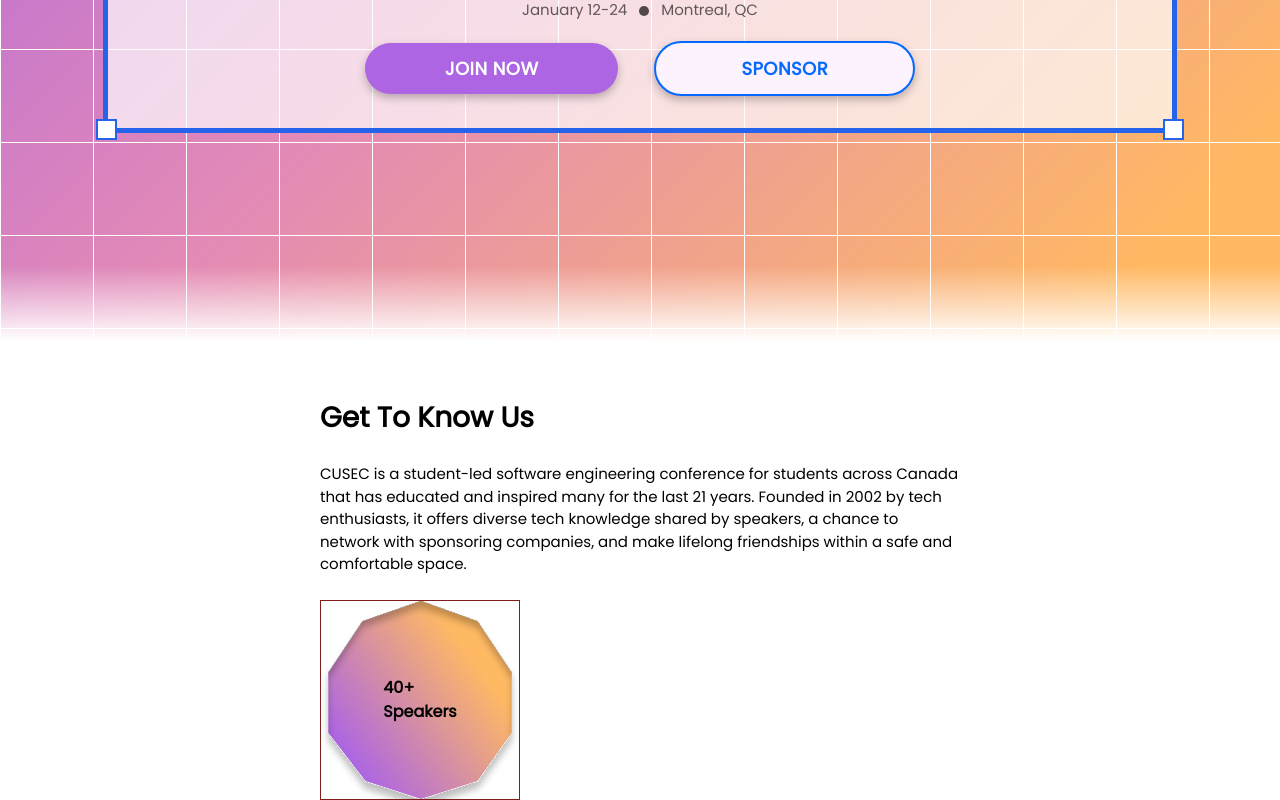
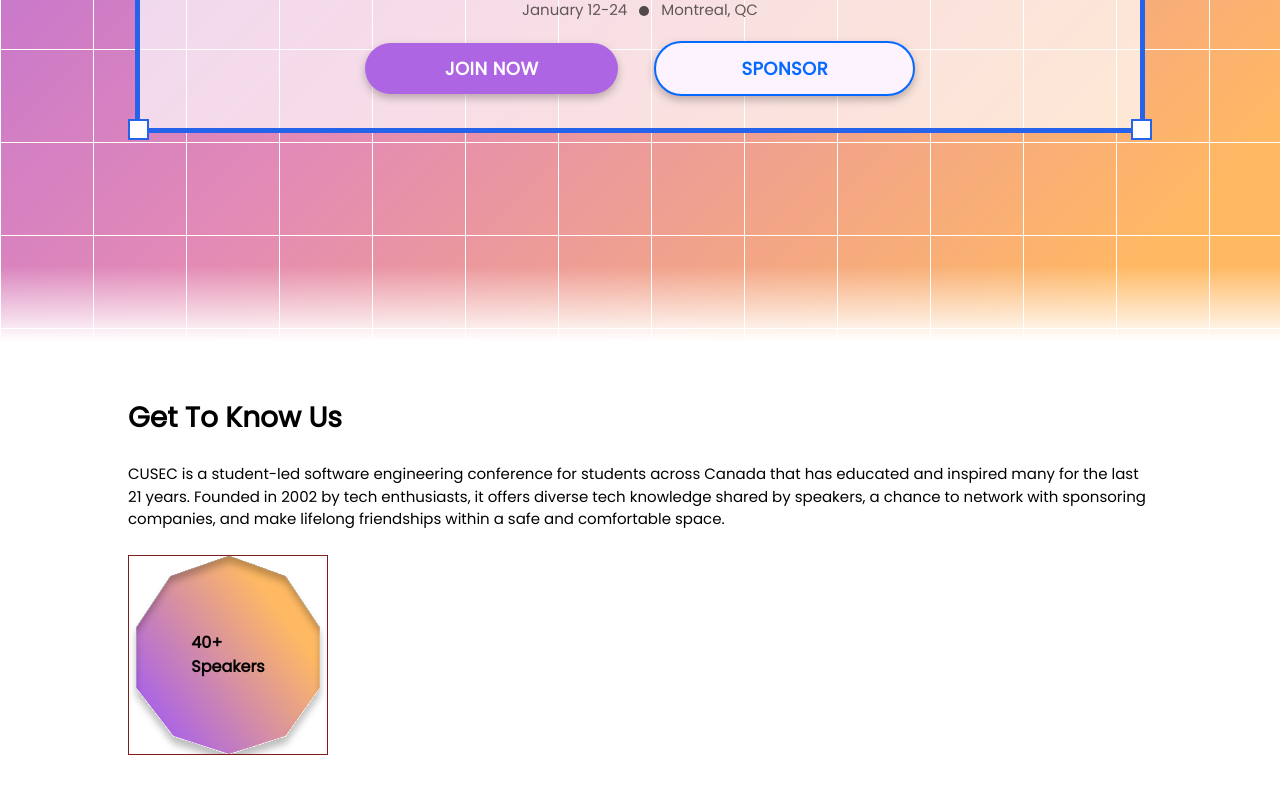
Before and after one commit to cusec/2024, a Next.js app: page / in a window 1280 px wide. Shown: the part 509-1309 px from the top of the page. After the commit the page ends 1264 px from the top, so only its background shows below. Built offline with nearby package versions, Linux system fonts and the light colour scheme.

Commit message:
fix: About sections margins

```diff
--- a/src/app/page.tsx
+++ b/src/app/page.tsx
@@ -23,7 +23,9 @@
       >
         <Landingbox />
       </div>
+      <div className="flex items-center justify-center">
       <About />
+      </div>
     </div>
   );
 }
--- a/src/components/Landing Page/About.tsx
+++ b/src/components/Landing Page/About.tsx
@@ -11,7 +11,7 @@
             fadeBackground ? "opacity-0" : "opacity-100"
           }`}
         >
-      <section className="mx-14 lg:mx-80 mt-14 space-y-6">
+      <section className="lg:max-w-[1024px] max-w-[768px] mx-12 mt-14 space-y-6">
         <p className="font-semibold text-[28px] ">Get To Know Us</p>
         <p className="font-regular text-[15px]">
           CUSEC is a student-led software engineering conference for students
--- a/src/components/Landing Page/Landingbox.tsx
+++ b/src/components/Landing Page/Landingbox.tsx
@@ -11,7 +11,7 @@
     <div
       className={`transition-opacity ease-in-out duration-[1500ms] ${
         fadeBackground ? "opacity-0" : "opacity-100"
-      } mx-6 lg:mx-24 lg:w-[1200px]`}
+      } mx-6 lg:mx-24 lg:w-[1024px]`}
     >
       <main className="relative p-[7px]">
         <div className="w-[17px] md:w-[21px] aspect-square bg-white border-[2px] border-blue-600 absolute top-0 left-0"></div>
```
